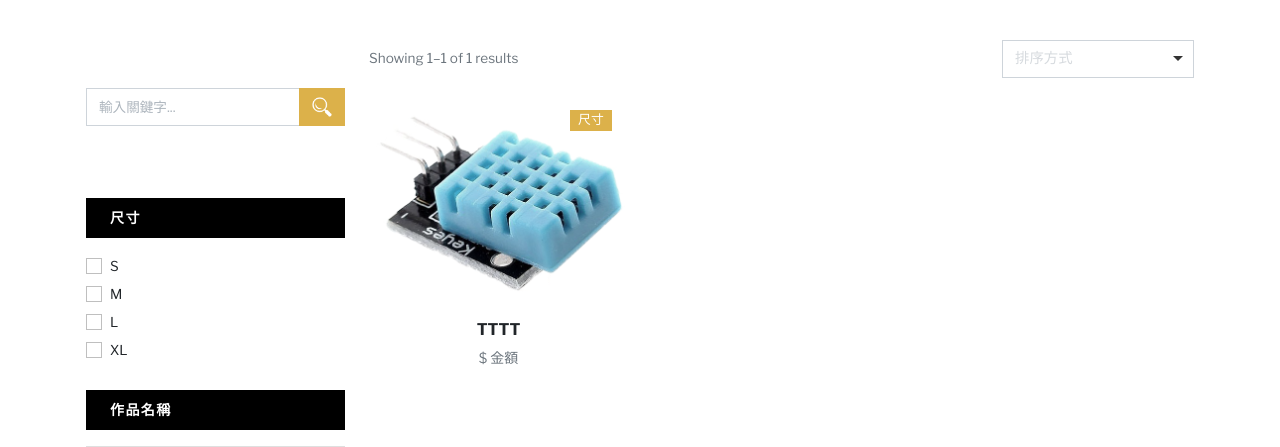
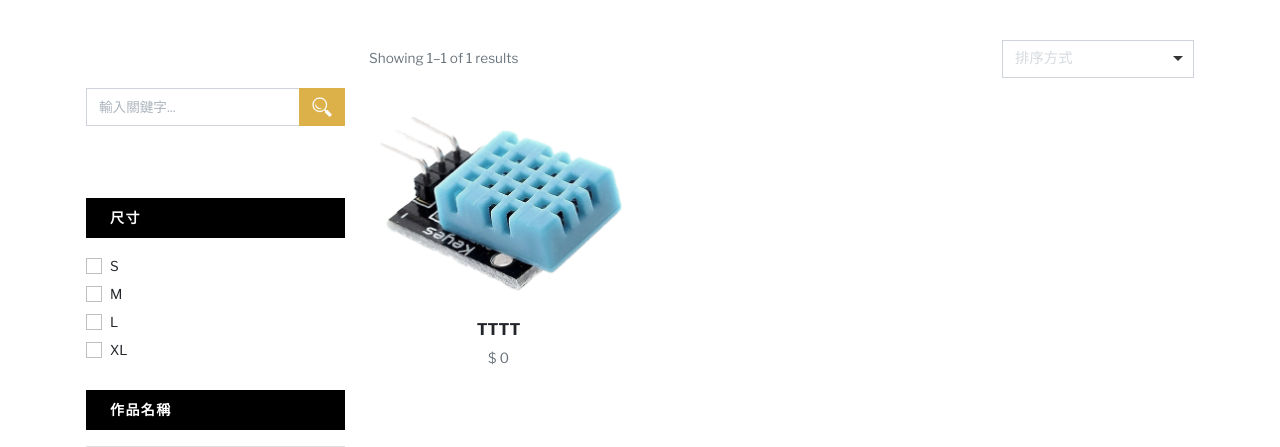
Before and after one commit to Shang47/DB_final_project, a PHP site: page /category.php?id=1 in a window 1280 px wide. Shown: the part 275-722 px from the top of the page. Run offline with PHP 8.4, Linux system fonts and the light colour scheme; data comes from the database, SQL or seed files in the repository; some web fonts are replaced.

Commit message:
修正金額及size的顯示

```diff
--- a/category.php
+++ b/category.php
@@ -105,7 +105,7 @@
 										<div class="col-lg-6">
 											<div class="p-4 my-md-4">
 												<h2 class="h4"><?=$book['title']?></h2>
-												<p class="text-muted">$250</p>
+												<p class="text-muted">$<?=$book['price']?></p>
 												<p class="text-sm mb-4">
 												<strong class="text-uppercase">角色名稱：</strong>
 												<?php foreach($authors as $author){
@@ -265,7 +265,7 @@
 							<div class="col-lg-4 col-sm-6">
 								<div class="product text-center">
 								<div class="mb-3 position-relative">
-									<div class="badge text-white bg-primary">尺寸</div>
+									<div class="badge text-white bg-primary"><?=$book['size']?></div>
 									<a class="d-block" href="detail.html"><img class="img-fluid w-100" src="uploads/cover/<?=$book['cover']?>" alt="..."></a>
 									<div class="product-overlay">
 									<ul class="mb-0 list-inline">
@@ -292,7 +292,7 @@
 									</div>
 								</div>
 								<h6> <a class="reset-anchor" href="detail.html" ><?=$book['title']?></a></h6>
-								<p class="small text-muted">$ 金額</p>
+								<p class="small text-muted">$ <?=$book['price']?></p>
 								</div>
 							</div>
 					<?php } ?>
--- a/index.php
+++ b/index.php
@@ -221,7 +221,9 @@
 				<div class="col-lg-9 order-1 order-lg-2 mb-5 mb-lg-0">
 					<div class="row mb-3 align-items-center">
 					<div class="col-lg-6 mb-2 mb-lg-0">
-						<p class="text-sm text-muted mb-0">Showing 1–12 of 53 results</p><!-- 這邊需要改!!!!!!!!!!!!!!!!!!!!!!!!!!!!!!!!!!!!!!-->
+
+						<?php $start = ($i > 0)? 1 : 0?>
+						<p class="text-sm text-muted mb-0">Showing <?=$start?>–<?=$i?> of <?=$i?> results</p><!-- 這邊需要改!!!!!!!!!!!!!!!!!!!!!!!!!!!!!!!!!!!!!!-->
 					</div>
 					<div class="col-lg-6">
 						<ul class="list-inline d-flex align-items-center justify-content-lg-end mb-0">
```
